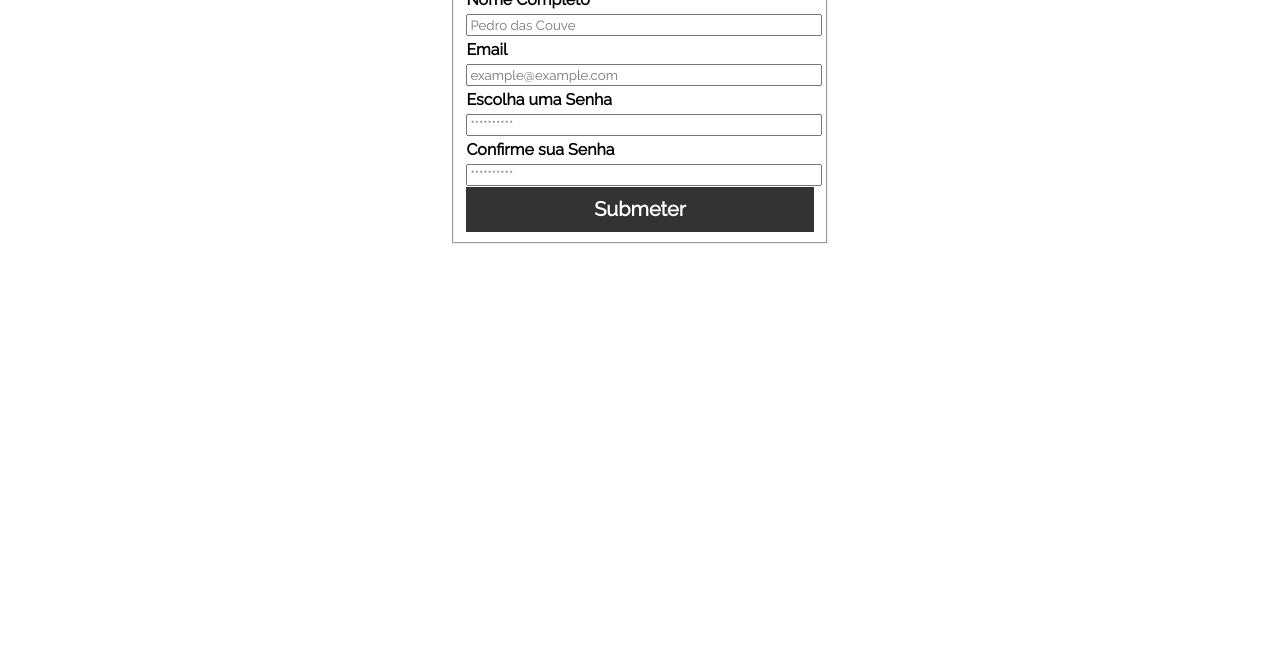
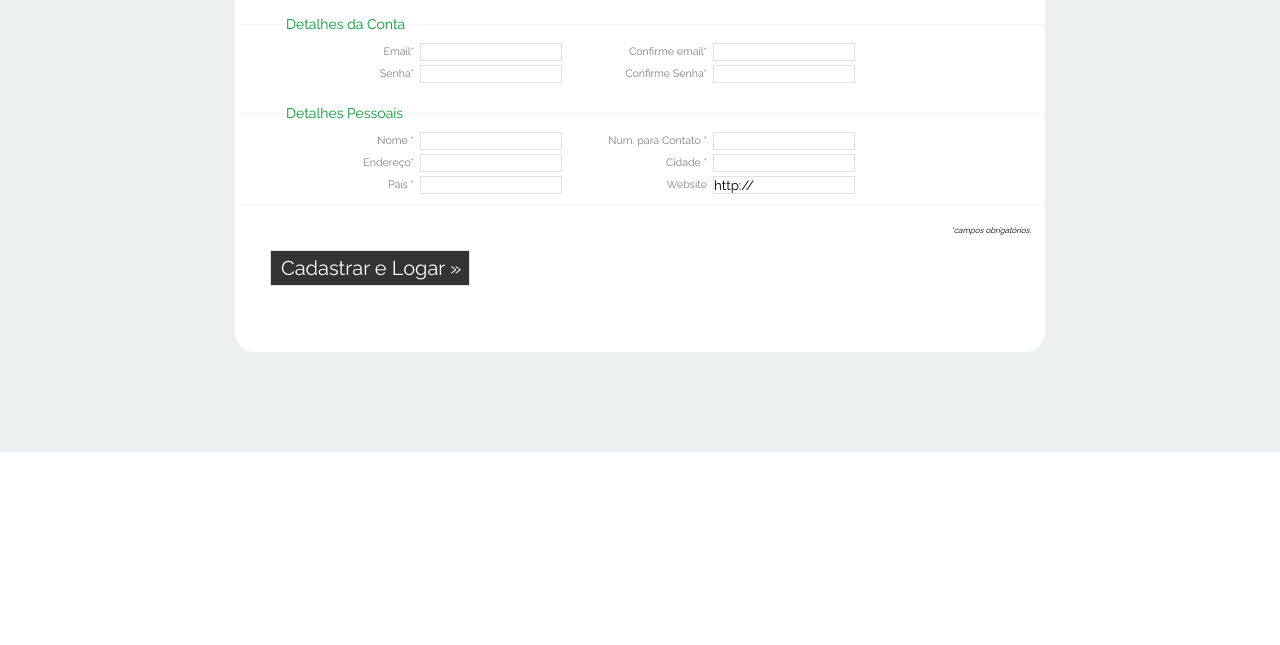
Before and after one commit to mugbug/SucataLivre, a plain HTML site: page sl from scratch/register.html in a window 1280 px wide. Shown: the part 155-800 px from the top of the page. Drawn offline with nearby package versions, Linux system fonts and the light colour scheme.

Commit message:
Página de cadastro adicionada

```diff
--- a/sl from scratch/css/style.css
+++ b/sl from scratch/css/style.css
@@ -1,7 +1,10 @@
 * {
   font-family: 'Raleway', sans-serif;
+  margin: 0;
+  padding: 0;
+  /*border: 1px solid rgba(0, 0, 0, 0.3);*/
 }
-ul {
+.menu_bar {
   list-style-type: none;
   margin: 0;
   padding: 0;
@@ -10,8 +13,7 @@ ul {
 }
 
 li {
-  /*display: inline;*/
-  float: left;
+  display: inline-block;
 }
 
 li a, .dropbtn{
@@ -41,6 +43,11 @@ li a:hover, .dropdown:hover .dropbtn {
   text-decoration: none;
   display: block;
   text-align: left;
+}
+
+#profile-ddc {
+  position: fixed;
+  right: 8px;
 }
 
 .dropdown-content a:hover {
@@ -101,9 +108,14 @@ li a:hover, .dropdown:hover .dropbtn {
 
 /*--- login popup ----*/
 .login {
-  position: relative;
+  position: fixed;
+  right: 8px;
   width: 350px;
   display: none;
+}
+
+.login fieldset {
+  padding: 10px;
 }
 
 .arrow-up {
@@ -112,7 +124,7 @@ li a:hover, .dropdown:hover .dropbtn {
   border-left: 20px solid transparent;
   border-right: 20px solid transparent;
   border-bottom: 15px solid #ECF0F1;
-  right: 10%;
+  right: 5%;
   position: absolute;
   top: -10px;
 }
@@ -122,6 +134,7 @@ li a:hover, .dropdown:hover .dropbtn {
   width: 350px;
   padding-top: 5px;
 }
+
 .formholder input[type="email"], .formholder input[type="password"] {
   padding: 7px 5px;
   margin: 10px 0;
@@ -137,18 +150,19 @@ li a:hover, .dropdown:hover .dropbtn {
   outline: none;
   box-shadow: 0 0 1px 1px #093;
 }
-/*.formholder input[type="submit"] {*/
-#submit {
+.submit {
   color: white;
   background: #333;
-  padding: 10px;
+  padding: 5px 10px;
   font-size: 20px;
   display: block;
-  /*width: 100%;*/
+  width: 100%;
+  margin: auto;
   border: none;
+  text-align: center;
+  text-decoration: none;
 }
-/*.formholder input[type="submit"]:hover {*/
-#submit:hover {
+.submit:hover {
   color: white;
   background: #093;
 }
@@ -164,26 +178,13 @@ li a:hover, .dropdown:hover .dropbtn {
 
 .banner {
   background: url(../img/banner.jpg) no-repeat center top;
-  /*filter: brightness(50%);*/
   -webkit-background-size: cover;
   -moz-background-size: cover;
   -o-background-size: cover;
   background-size: cover;
   background-position: center;
   min-height: 600px;
-  /*-webkit-transition: 0.4s linear;
-  -moz-transition: 0.4s linear;
-  -o-transition: 0.4s linear;
-  transition: 0.4s linear;*/
 }
-
-/*.banner:hover {
--webkit-transition: 0.4s linear;
--moz-transition: 0.4s linear;
--o-transition: 0.4s linear;
-transition: 0.4s linear;
-filter: brightness(100%);
-}*/
 
 .banner_desc{
   padding-top:9em;
@@ -228,28 +229,95 @@ filter: brightness(100%);
   background-color: #093;
 }
 
+
 /* register.html */
-.registerframe {
-  text-align: center;
+div.register_page{
+  background-color: #ecf0f1;
+  padding-bottom: 100px;
 }
 
-.registerfields {
-  padding-left: 35%;
-  padding-right: 35%;
-  line-height: 25px;
-  font-size: 16px;
-  text-align: justify;
-  width: 30%;
+form.register{
+  width:800px;
+  margin: 20px auto 0px auto;
+  height:430px;
+  background-color:#fff;
+  padding:5px;
+  -moz-border-radius:20px;
+  -webkit-border-radius:20px;
 }
 
-.registerfields input {
-  width: 100%;
+.register h1 {
+  margin: 30px auto 30px 10px;
 }
 
-.registerfields input[type="checkbox"] {
-  width: auto;
+form p{
+  font-size: 8pt;
+  clear:both;
+  margin: 0;
+  color:gray;
+  padding:4px;
 }
-.registerfields #submit {
-  text-align: center;
-  text-decoration: none;
+form.register fieldset.row1, form.register fieldset.row2{
+  width:770px;
+  padding:5px;
+  float:left;
+  border:0;
+  border-top:1px solid #F5F5F5;
+  margin-bottom:15px;
+  padding-left: 30px;
 }
+form.register fieldset.row1 label, form.register fieldset.row2 label{
+  width:140px;
+  float: left;
+  text-align: right;
+  margin-right: 6px;
+  margin-top:2px;
+}
+
+form.register fieldset.row2 {
+  border-bottom: 1px solid #F5F5F5;
+  padding-bottom: 10px;
+}
+
+form.register legend
+{
+  color: #093;
+  text-shadow: 2px;
+  padding:2px;
+  margin-left: 14px;
+  font-weight:bold;
+  font-size: 14px;
+  font-weight:100;
+}
+form.register label{
+  width:98px;
+  float: left;
+  text-align: right;
+  margin-right: 6px;
+  margin-top:2px;
+}
+form.register label.optional{
+  float: left;
+  text-align: right;
+  margin-right: 6px;
+  margin-top:2px;
+}
+form.register label.obinfo{
+  float:right;
+  padding:3px;
+  font-style:italic;
+}
+form.register input{
+  border: 1px solid #E1E1E1;
+  width: 140px;
+  float: left;
+  margin-right: 5px;
+}
+form.register input.submit {
+  margin-top: 30px;
+  margin-left: 30px;
+  width: 200px;
+}
+label.obinfo {
+  font-size: 8px;
+}
--- a/sl from scratch/register.html
+++ b/sl from scratch/register.html
@@ -6,15 +6,17 @@
     <link href="https://fonts.googleapis.com/css?family=Raleway"
     rel="stylesheet">
     <link href="css/style.css" type="text/css" rel="stylesheet">
+    <!-- <link href="css/default.css" type="text/css" rel="stylesheet"> -->
   </head>
   <body>
-    <!-- menu -->
-    <ul>
-      <li><a href="index.html" class="active">
-        SucataLivre</a>
+    <div class="register_page">
+      <!-- menu bar -->
+      <ul class="menu_bar">
+        <li>
+          <a href="index.html" class="active">SucataLivre</a>
         </li>
         <li class="dropdown">
-        <a href="#" class="dropbtn">Metal</a>
+          <a href="#"  class="dropbtn">Metal</a>
           <div class="dropdown-content">
             <a href="#">Metal1</a>
             <a href="#">Metal2</a>
@@ -43,14 +45,15 @@
             <div class="arrow-up"></div>
             <div class="formholder">
               <div class="randompad">
+                <form action="index1.html"> <!-- action= pesquisar cadastro no banco + logar -->
                   <fieldset>
                     <label name="email">Email</label>
                     <input type="email" placeholder="example@example.com" />
                     <label name="password">Senha</label>
                     <input type="password" placeholder="**********" />
-                <!-- <input type="submit" value="Login" /> -->
-                <a href="index.html" id="submit">Submeter</a>
+                    <input class="submit" type="submit" value="Submeter" />
                   </fieldset>
+                </form>
               </div>
             </div>
           </div>
@@ -58,7 +61,7 @@
           <script src="js/index.js"></script>
         </li>
         <li style="float:right">
-        <a href="#">Cadastrar</a>
+          <a href="register.html">Cadastrar</a>
         </li>
 
         <li style="float:right">
@@ -68,22 +71,62 @@
         </li>
 
       </ul>
-    <!-- menu -->
-    <div class="registerframe">
-      <h1>Cadastre-se<h1>
-      <div class="registerfields">
-        <fieldset>
-          <label name="nomecompleto">Nome Completo</label><br>
-          <input type="nomecompleto" placeholder="Pedro das Couve" /> <br>
-          <label name="email">Email</label><br>
-          <input type="email" placeholder="example@example.com" /> <br>
-          <label name="password">Escolha uma Senha</label><br>
-          <input type="password" placeholder="**********" /> <br>
-          <label name="passwordc">Confirme sua Senha</label><br>
-          <input type="passwordc" placeholder="**********" /> <br>
-          <a href="index.html" id="submit">Submeter</a>
+      <!-- menu bar -->
+      <form action="index1.html" class="register">
+        <h1>Cadastro</h1>
+        <fieldset class="row1">
+          <legend>Detalhes da Conta
+          </legend>
+          <p>
+            <label>Email*
+            </label>
+            <input name="email" type="email"/>
+            <label>Confirme email*
+            </label>
+            <input name="c_email" type="email"/>
+          </p>
+          <p>
+            <label>Senha*
+            </label>
+            <input name="password" type="password"/>
+            <label>Confirme Senha*
+            </label>
+            <input name="c_password" type="password"/>
+          </p>
         </fieldset>
+        <fieldset class="row2">
+          <legend>Detalhes Pessoais
+          </legend>
+          <p>
+            <label>Nome *
+            </label>
+            <input name="name" type="text" class="long"/>
+            <label>Num. para Contato *
+            </label>
+            <input name="phone" type="text" maxlength="10"/>
+          </p>
+          <p>
+            <label class="optional">Endereço*
+            </label>
+            <input name="adress" type="text" class="long"/>
+            <label>Cidade *
+            </label>
+            <input name="city" type="text" class="long"/>
+          </p>
+          <p>
+            <label>País *
+            </label>
+            <input name="country" type="text" class"long"/>
+            <label class="optional">Website
+            </label>
+            <input name="website" class="long" type="text" value="http://"/>
+          </p>
+        </fieldset>
+        <label class="obinfo">*campos obrigatórios.
+        </label>
+        <div><input name="register_btn" class="submit" type="submit" value="Cadastrar e Logar &raquo;" /></div>
+      </form>
     </div>
-    </div>
+
   </body>
 </html>
```
Also changed, not shown: sl from scratch/index.html (+4 -2 lines), sl from scratch/index1.html (+2 -2 lines). Lines whose indentation alone changed are shown as unchanged.
